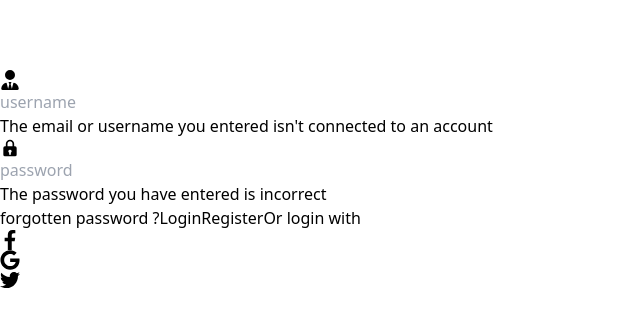
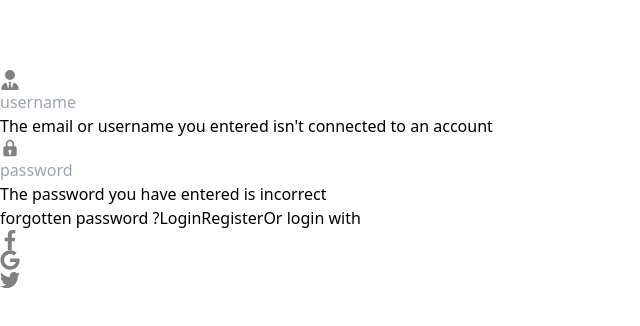
Before and after one commit to Bimal032/Halverlog, a React (Vite) app: page /login in a window 1280 px wide. Shown: the part 442-768 px from the top of the page, without its empty margins (0-640 px from the left). Built offline with nearby package versions, Linux system fonts and the light colour scheme.

Commit message:
fixing colors

```diff
--- a/src/pages/loginPage/LoginPage.jsx
+++ b/src/pages/loginPage/LoginPage.jsx
@@ -7,13 +7,15 @@ import { FaFacebookF } from "react-icons/fa";
 const LoginPage = () => {
   return (
     <div className="flex flex-auto justify-center items-center h-full w-full bg-[#e4f0f7]">
-      <div className="flex flex-col w-1/4 h-3/4 p-4 shrink justify-around items-center bg-[#ECEEF0] shadow-[-4px_-4px_19px_11px_rgba(255,255,255,1),14px_19px_36px_8px_rgba(0,0,0,0.6)] rounded-[10%] min-w-max min-h-[480px]">
+      <div className="flex flex-col w-1/4 h-3/4 p-4 shrink justify-around items-center bg-[#ECEEF0] shadow-[-4px_-4px_19px_11px_rgba(255,255,255,1),14px_19px_36px_8px_rgba(0,0,0,0.5)] rounded-[45px] min-w-max min-h-[480px]">
         <div className="rounded-full w-28 h-28 p-3 flex shrink bg-[#ECEEF0] shadow-[-6px_-3px_17px_0px_rgba(255,255,255,1),7px_6px_13px_0px_rgba(0,0,0,0.31)]">
           <img src="/icons/user.png" alt="logo" />
         </div>
         <div className="flex flex-col w-full items-center mt-6">
           <div className="flex flex-row items-center bg-[#ECEEF0] w-4/5 h-[45px] px-6 shadow-[-4px_-4px_12px_0px_rgba(255,255,255,1)_inset,4px_2px_12px_0px_rgba(0,0,0,0.25)_inset] rounded-3xl hover:scale-105  hover:border-sky-600  duration-500 ">
-            <FaUserTie color="black" size={20} />
+            <span>
+              <FaUserTie color="grey" size={20} />
+            </span>
             <input
               type="username"
               placeholder="username"
@@ -26,7 +28,9 @@ const LoginPage = () => {
             </p>
           </div>
           <div className="flex flex-row items-center bg-[#ECEEF0] w-4/5 h-[45px] px-6 hover:scale-105 duration-500 shadow-[-4px_-4px_12px_0px_rgba(255,255,255,1)_inset,4px_2px_12px_0px_rgba(0,0,0,0.25)_inset] rounded-3xl mt-4">
-            <BiSolidLock color="black" size={20} />
+            <span>
+              <BiSolidLock color="grey" size={20} />
+            </span>
             <input
               type="password"
               placeholder="password"
@@ -53,17 +57,17 @@ const LoginPage = () => {
           <div className="flex w-4/5 place-content-around mt-5">
             <div className="flex justify-center items-center bg-[#ECEEF0] hover:scale-110 duration-500 w-10 h-10 shadow-[-4px_-3px_4px_0px_rgba(255,255,255,1),3px_4px_4px_0px_rgba(0,0,0,0.25)] rounded-lg">
               <a href="">
-                <FaFacebookF size={20} />
+                <FaFacebookF color="grey" size={20} />
               </a>
             </div>
             <div className="flex justify-center items-center bg-[#ECEEF0] hover:scale-110 duration-500 w-10 h-10 shadow-[-4px_-3px_4px_0px_rgba(255,255,255,1),3px_4px_4px_0px_rgba(0,0,0,0.25)] rounded-lg">
               <a href="">
-                <FaGoogle size={20} />
+                <FaGoogle color="grey" size={20} />
               </a>
             </div>
             <div className="flex justify-center items-center bg-[#ECEEF0] hover:scale-110 duration-500 w-10 h-10 shadow-[-4px_-3px_4px_0px_rgba(255,255,255,1),3px_4px_4px_0px_rgba(0,0,0,0.25)] rounded-lg">
               <a href="">
-                <FaTwitter size={20} />
+                <FaTwitter color="grey" size={20} />
               </a>
             </div>
           </div>
--- a/src/pages/registerpage/Register.jsx
+++ b/src/pages/registerpage/Register.jsx
@@ -4,17 +4,19 @@ import { BiSolidLock } from "react-icons/bi";
 const Register = () => {
   return (
     <div className="flex flex-auto justify-center items-center h-full w-full bg-[#e4f0f7] min-w-fit min-h-max">
-      <div className="flex flex-col w-1/4 h-4/5 p-4 justify-evenly shrink items-center bg-[#ECEEF0] shadow-[-4px_-4px_19px_11px_rgba(255,255,255,1),14px_19px_36px_8px_rgba(0,0,0,0.6)] rounded-[10%] min-h-[480px] min-w-max">
+      <div className="flex flex-col w-1/4 h-4/5 p-4 justify-evenly shrink items-center bg-[#ECEEF0] shadow-[-4px_-4px_19px_11px_rgba(255,255,255,1),14px_19px_36px_8px_rgba(0,0,0,0.5)] rounded-[45px] min-h-[480px] min-w-max">
         <div className="rounded-full w-24 h-24 p-3 flex shrink bg-[#ECEEF0] shadow-[-6px_-3px_17px_0px_rgba(255,255,255,1),7px_6px_13px_0px_rgba(0,0,0,0.31)]">
           <img src="/icons/user.png" alt="logo" />
         </div>
         <div className="flex flex-col w-full items-center mt-4">
           <div className="flex flex-row items-center bg-[#ECEEF0] w-4/5 h-[45px] px-6 shadow-[-4px_-4px_12px_0px_rgba(255,255,255,1)_inset,4px_2px_12px_0px_rgba(0,0,0,0.25)_inset] rounded-3xl hover:scale-105  hover:border-sky-600  duration-500 ">
-            <FaUserTie color="black" size={20} />
+            <span>
+              <FaUserTie color="grey" size={20} />
+            </span>
             <input
               type="username"
               placeholder="username"
-              className="outline-none bg-inherit flex-1 mx-3"
+              className="outline-none bg-inherit mx-3"
             />
           </div>
           <div className="px-10 hidden">
@@ -23,11 +25,13 @@ const Register = () => {
             </p>
           </div>
           <div className="flex flex-row items-center bg-[#ECEEF0] w-4/5 h-[45px] px-6 shadow-[-4px_-4px_12px_0px_rgba(255,255,255,1)_inset,4px_2px_12px_0px_rgba(0,0,0,0.25)_inset] rounded-3xl hover:scale-105  hover:border-sky-600  duration-500 mt-4">
-            <FaUserTie color="black" size={20} />
+            <span>
+              <FaUserTie color="grey" size={20} />
+            </span>
             <input
               type="email"
               placeholder="Email"
-              className="outline-none bg-inherit flex-1 mx-3"
+              className="outline-none bg-inherit mx-3"
             />
           </div>
           <div className="px-10 hidden">
@@ -36,19 +40,23 @@ const Register = () => {
             </p>
           </div>
           <div className="flex flex-row items-center bg-[#ECEEF0] w-4/5 h-[45px] px-6 hover:scale-105 duration-500 shadow-[-4px_-4px_12px_0px_rgba(255,255,255,1)_inset,4px_2px_12px_0px_rgba(0,0,0,0.25)_inset] rounded-3xl mt-4">
-            <BiSolidLock color="black" size={20} />
+            <span>
+              <BiSolidLock color="grey" size={20} />
+            </span>
             <input
               type="password"
               placeholder="password"
-              className="outline-none bg-inherit flex-1 mx-3"
+              className="outline-none bg-inherit mx-3"
             />
           </div>
           <div className="flex flex-row items-center bg-[#ECEEF0] w-4/5 h-[45px] px-6 hover:scale-105 duration-500 shadow-[-4px_-4px_12px_0px_rgba(255,255,255,1)_inset,4px_2px_12px_0px_rgba(0,0,0,0.25)_inset] rounded-3xl mt-4">
-            <BiSolidLock color="black" size={20} />
+            <span>
+              <BiSolidLock color="grey" size={20} />
+            </span>
             <input
               type="password"
               placeholder="confirm password"
-              className="outline-none bg-inherit flex-1 mx-3"
+              className="outline-none bg-inherit mx-3"
             />
           </div>
           <div className="px-10 hidden">
```
